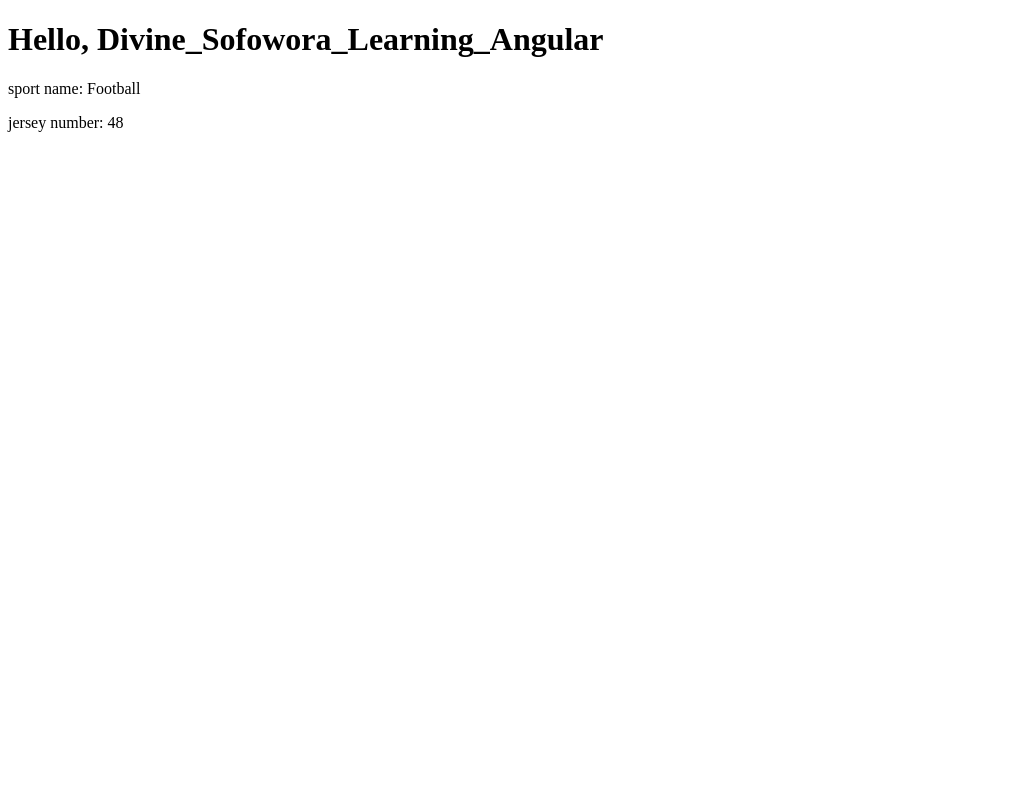
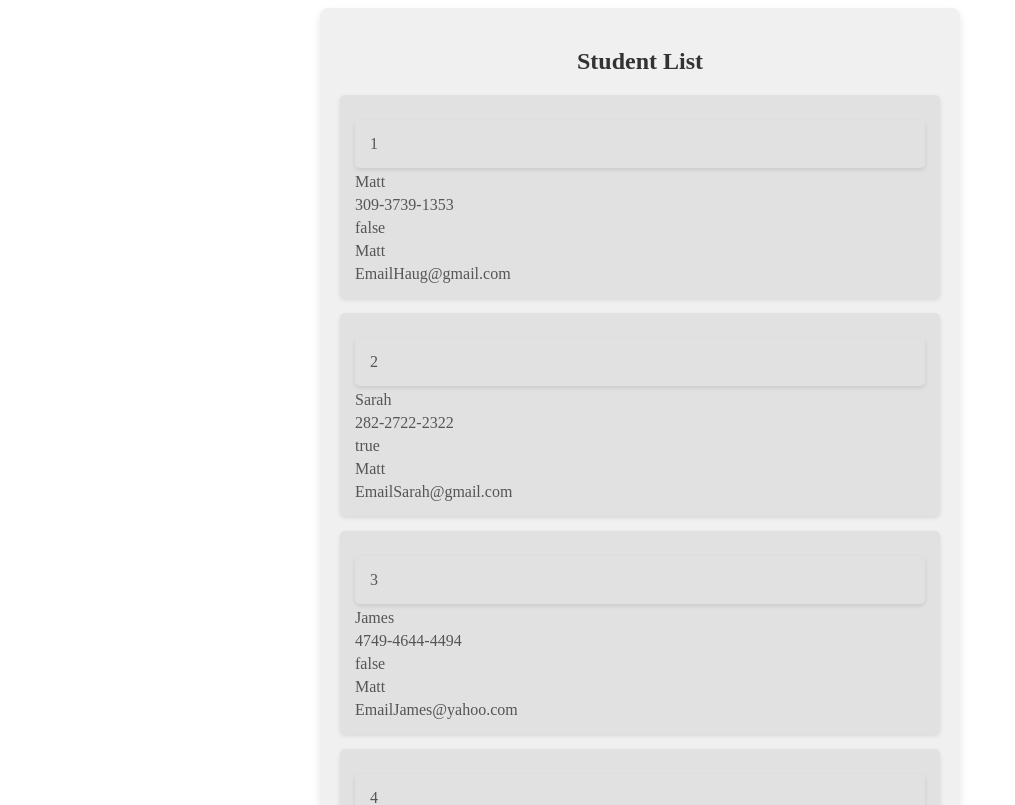
Before and after one commit to Divine-Sofowora/Divine_Sofowora_Learning_Angular, an Angular app: page / in a window 1280 px wide. Shown: the top 805 px of the page, without its empty margins (0-1015 px from the left). Built offline with nearby package versions, Linux system fonts and the light colour scheme.

Commit message:
Assignment completed, all criteria met

```diff
--- a/src/app/Shared/Models/user.ts
+++ b/src/app/Shared/Models/user.ts
@@ -1,7 +1,7 @@
 export interface User {
+    studentId: number;
     studentName: string;
     studentEmail?: string;
     phone: string;
-    studentId: number;
-  isPresent: boolean;
+    isPresent: boolean;
 }
--- a/src/app/app.component.html
+++ b/src/app/app.component.html
@@ -1,5 +1,18 @@
+    <div class="container ">
+        <h2 class="h2">Student List</h2>
 
 
-<h1>Hello, {{ title }}</h1>
-<p>sport name: {{ sportName }}</p>
-<p>jersey number: {{ jerseyNumber }}</p>
+        <!-- first structural dirivative -->
+        <div class="user-card   "  *ngFor="let user of userList">
+          <p class="user-card p">{{ user.studentId }}</p>
+          <p>{{ user.studentName }}</p>
+          <p>{{ user.phone }}</p>
+          <p >{{ user.isPresent }}</p>
+          <p class=>{{ user1.studentName }}</p>
+          <div></div>
+
+          <!-- Second structural derivatives -->
+          <p *ngIf="user.studentEmail">Email{{ user.studentEmail }}</p>
+
+        </div>
+      </div>
--- a/src/app/app.component.ts
+++ b/src/app/app.component.ts
@@ -1,10 +1,13 @@
 import { Component } from '@angular/core';
 import { RouterOutlet } from '@angular/router';
+import { User } from './Shared/Models/user';
+import { CommonModule } from '@angular/common';
+
 
 @Component({
   selector: 'app-root',
   standalone: true,
-  imports: [RouterOutlet],
+  imports: [RouterOutlet,CommonModule ],
   templateUrl: './app.component.html',
   styleUrl: './app.component.scss'
 })
@@ -12,4 +15,17 @@
   title = 'Divine_Sofowora_Learning_Angular';
   sportName: string = 'Football';
   jerseyNumber: string = '48';
+
+userList = [
+ {  studentId: 1, studentName: "Matt", studentEmail: "Haug@gmail.com", phone: "309-3739-1353", isPresent: false},
+ { studentId: 2, studentName: "Sarah", studentEmail: "Sarah@gmail.com", phone: "282-2722-2322", isPresent: true },
+ { studentId: 3, studentName: "James", studentEmail: "James@yahoo.com", phone: "4749-4644-4494", isPresent: false },
+ { studentId: 4, studentName: "Emily", studentEmail: "Emily@hotmail.com", phone: "459-4525-5115", isPresent: true },
+ {  studentId: 5, studentName: "Michael", studentEmail: "Mike@gmail.com", phone: "824-8858-0016", isPresent: true } ,// No phone number
+ {  studentId: 6, studentName: "Laura", studentEmail: "Laura@outlook.com", phone: "614-5678-8926", isPresent: false}
+];
+
+user1 = { studentId: 1, studentName: 'Matt', studentEmail: 'Haug@gmail.com' };
+
+
 }
--- a/src/styles.scss
+++ b/src/styles.scss
@@ -1 +1,35 @@
 /* You can add global styles to this file, and also import other style files */
+.container {
+    max-width: 600px;
+    margin: 0 auto;
+    padding: 20px;
+    background-color: #f0f0f0;
+    border-radius: 8px;
+    box-shadow: 0 4px 8px rgba(0, 0, 0, 0.1);
+   }
+   h2 {
+    text-align: center;
+    color: #333;
+    margin-bottom: 20px;
+   }
+   .user-card {
+    background-color: #e1e1e1;
+    padding: 15px;
+    margin-bottom: 15px;
+    border-radius: 5px;
+    box-shadow: 0 2px 4px rgba(0, 0, 0, 0.1);
+   }
+   .user-card h3 {
+    margin: 0;
+    color: #007bff;
+   }
+   .user-card p {
+    margin: 5px 0;
+    color: #555;
+   }
+   .user-card p:first-child {
+    margin-top: 10px;
+   }
+   .user-card p:last-child {
+    margin-bottom: 0;
+   }
```
